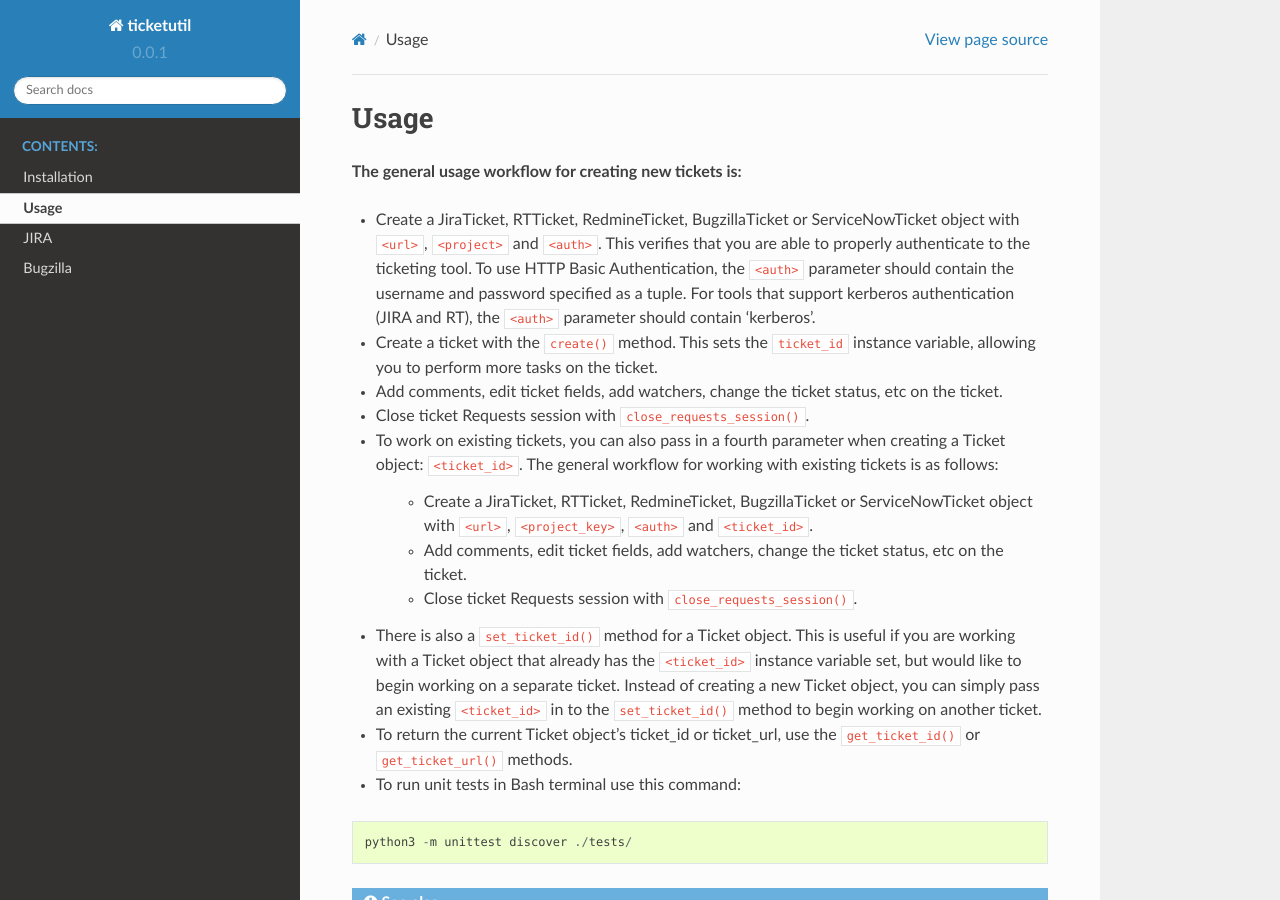
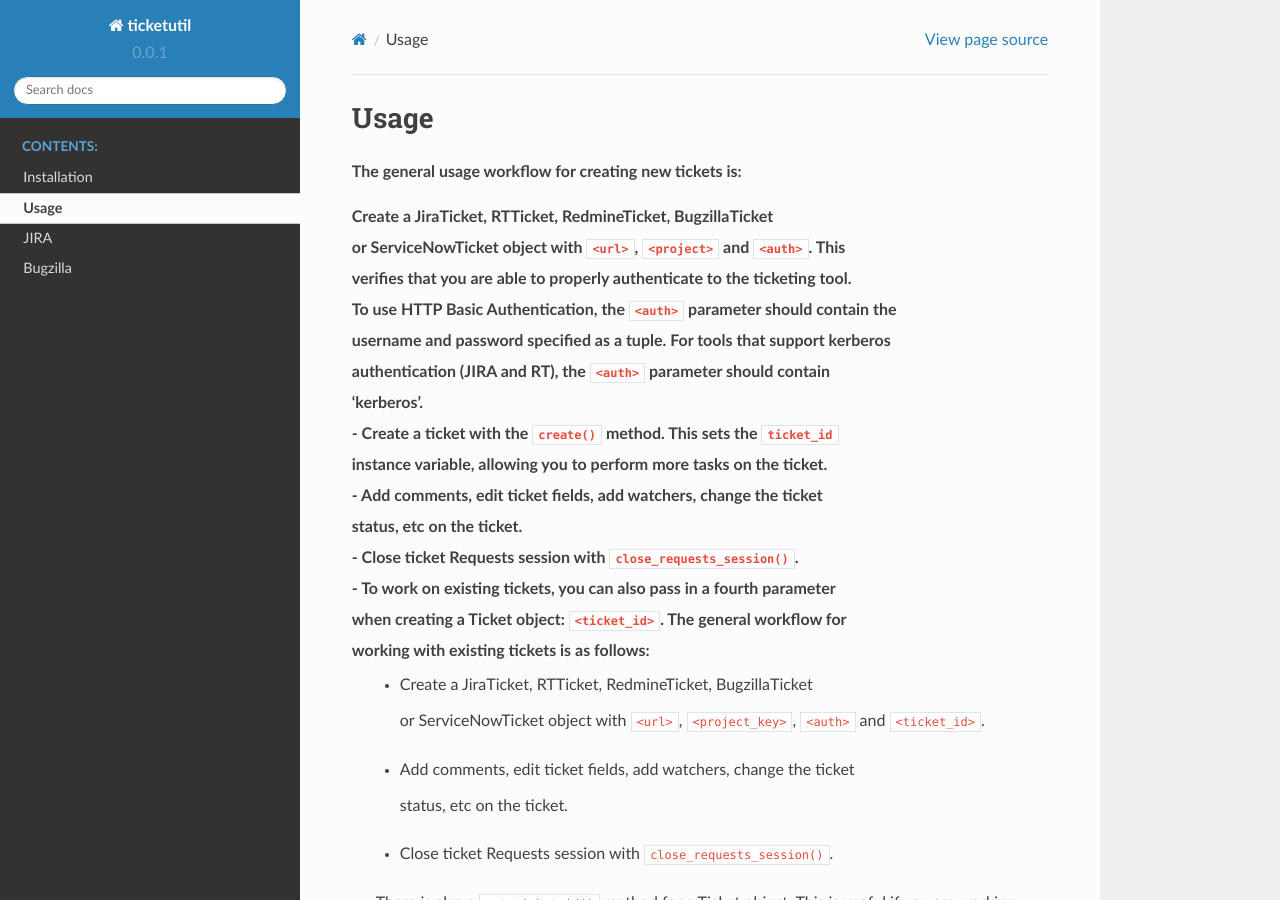
Before and after one commit to dmranck/ticketutil, a Sphinx documentation site: the page built from read-the-docs/source/Usage.rst, in a window 1280 px wide and 900 px high. Built offline with Sphinx 7.4.7 and the Read the Docs theme 2.0.0, drawn with Linux system fonts in a browser that asks for light colours.

```diff
--- a/read-the-docs/source/Usage.rst
+++ b/read-the-docs/source/Usage.rst
@@ -3,7 +3,8 @@ Usage
 
 **The general usage workflow for creating new tickets is:**
 
-* Create a JiraTicket, RTTicket, RedmineTicket, BugzillaTicket
+.. glossary::
+  Create a JiraTicket, RTTicket, RedmineTicket, BugzillaTicket
   or ServiceNowTicket object with ``<url>``, ``<project>`` and ``<auth>``. This
   verifies that you are able to properly authenticate to the ticketing tool.
   To use HTTP Basic Authentication, the ``<auth>`` parameter should contain the
@@ -11,26 +12,26 @@ Usage
   authentication (JIRA and RT), the ``<auth>`` parameter should contain
   'kerberos'.
 
-* Create a ticket with the ``create()`` method. This sets the ``ticket_id``
+  - Create a ticket with the ``create()`` method. This sets the ``ticket_id``
   instance variable, allowing you to perform more tasks on the ticket.
 
-* Add comments, edit ticket fields, add watchers, change the ticket
+  - Add comments, edit ticket fields, add watchers, change the ticket
   status, etc on the ticket.
 
-* Close ticket Requests session with ``close_requests_session()``.
+  - Close ticket Requests session with ``close_requests_session()``.
 
-* To work on existing tickets, you can also pass in a fourth parameter
+  - To work on existing tickets, you can also pass in a fourth parameter
   when creating a Ticket object: ``<ticket_id>``. The general workflow for
   working with existing tickets is as follows:
 
-    * Create a JiraTicket, RTTicket, RedmineTicket, BugzillaTicket
+    -  Create a JiraTicket, RTTicket, RedmineTicket, BugzillaTicket
       or ServiceNowTicket object with ``<url>``, ``<project_key>``, ``<auth>`` and
       ``<ticket_id>``.
 
-    * Add comments, edit ticket fields, add watchers, change the ticket
+    -  Add comments, edit ticket fields, add watchers, change the ticket
       status, etc on the ticket.
 
-    * Close ticket Requests session with ``close_requests_session()``.
+    -  Close ticket Requests session with ``close_requests_session()``.
 
 * There is also a ``set_ticket_id()`` method for a Ticket object. This is
   useful if you are working with a Ticket object that already has the
```
